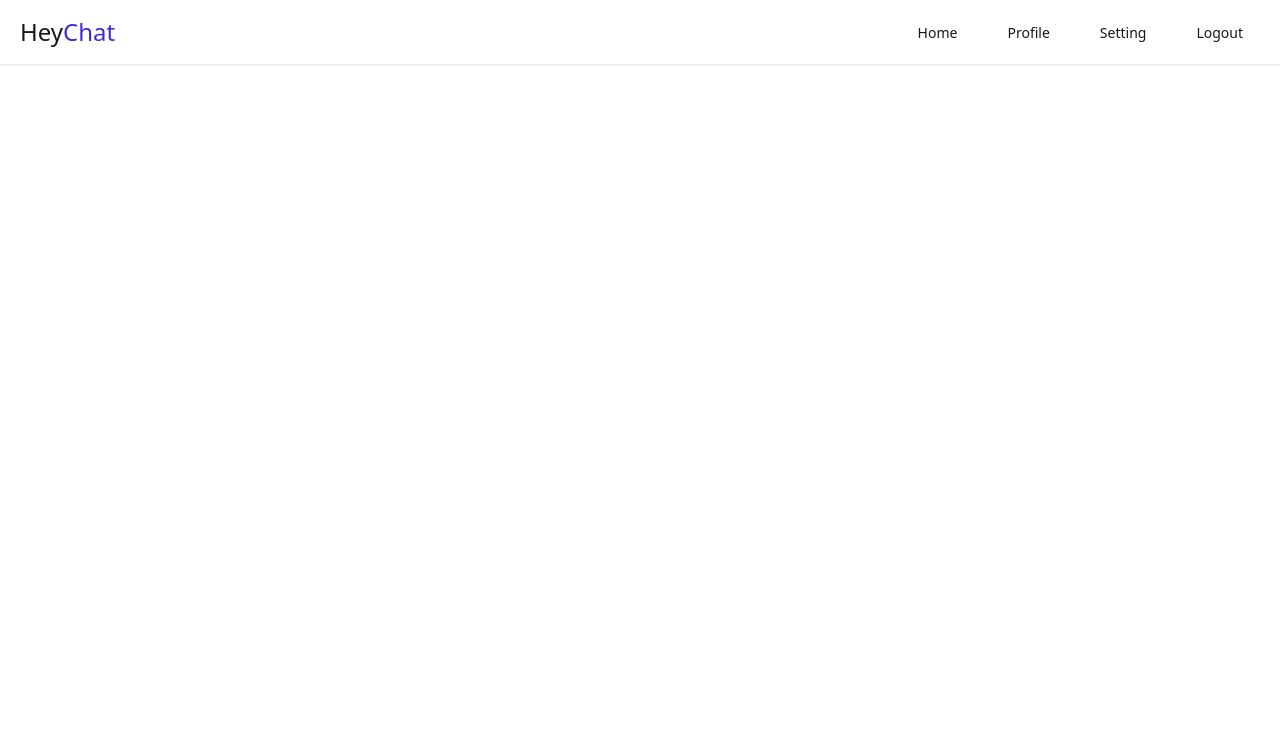
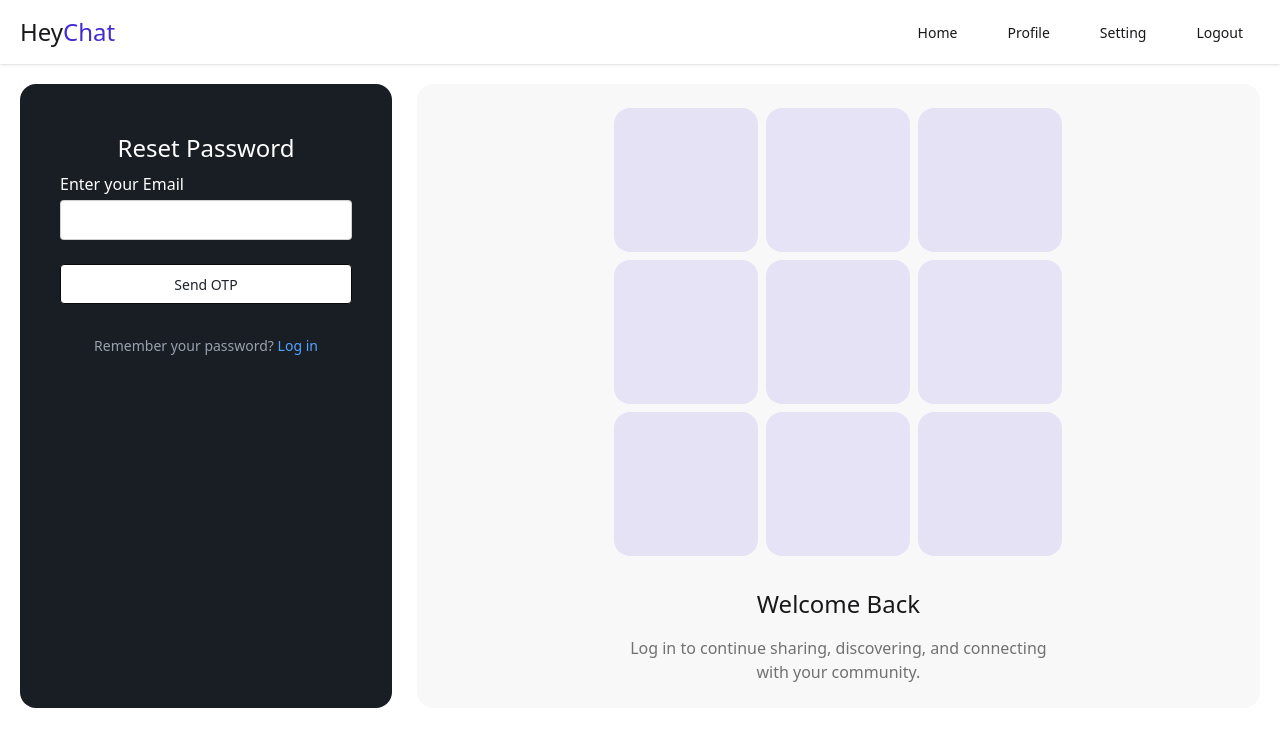
Before and after one commit to SyedSohail786/chat-app, a React (Vite) app in the folder frontend/: page /forgot-password in a window 1280 px wide. Shown: the top 746 px of the page. Built offline with nearby package versions, Linux system fonts and the light colour scheme; a web font is replaced by a local one.

Commit message:
forgot password page added

```diff
--- a/frontend/src/App.jsx
+++ b/frontend/src/App.jsx
@@ -5,6 +5,7 @@ import Login from "./pages/Login"
 import SignUp from "./pages/SignUp"
 import ProfilePage from "./pages/ProfilePage"
 import SettingPage from "./pages/SettingPage"
+import ForgotPassword from "./components/ForgotPassword"
 
 
 
@@ -21,6 +22,8 @@ function App() {
           <Route path="/signup" element={<SignUp/>}/>
           <Route path="/settings" element={<SettingPage/>}/>
           <Route path="/profile" element={<ProfilePage/>}/>
+          <Route path="/forgot-password" element={<ForgotPassword/>}/>
+
         </Routes>
       </main>
     </div>
--- /dev/null
+++ b/frontend/src/components/ForgotPassword.jsx
@@ -0,0 +1,115 @@
+import { useNavigate } from "react-router-dom";
+import AuthImagePattern from "../components/AuthImage";
+import { useState } from "react";
+
+export default function Login() {
+  const navigate = useNavigate()
+    const [step, setStep] = useState(1);
+  const [email, setEmail] = useState("");
+  const [otp, setOtp] = useState("");
+  const [newPassword, setNewPassword] = useState("");
+
+
+  const handleSubmit = (e) => {
+    e.preventDefault();
+
+    if (step === 1 && email) {
+      // TODO: send OTP to email
+      setStep(2);
+    } else if (step === 2 && otp) {
+      // TODO: verify OTP
+      setStep(3);
+    } else if (step === 3 && newPassword.length >= 8) {
+      // TODO: update password
+      navigate("/login");
+    }
+  };
+  return (
+    <div className="">
+      <div className="grid grid-cols-[30%_auto] gap-[2%] content-start p-5">
+
+        {/* Left side: Login Form */}
+        <div className="bg-[#191e24] p-10 rounded-2xl text-white w-full">
+      <h1 className="text-2xl py-2 text-center">Reset Password</h1>
+
+      <form className="space-y-4" onSubmit={handleSubmit}>
+        {/* Step 1: Email */}
+        {step >= 1 && (
+          <div>
+            <label className="block mb-1">Enter your Email</label>
+            <input
+              type="email"
+              className="input w-full"
+              required
+              placeholder="mail@site.com"
+              value={email}
+              onChange={(e) => setEmail(e.target.value)}
+            />
+          </div>
+        )}
+
+        {/* Step 2: OTP */}
+        {step >= 2 && (
+          <div>
+            <label className="block mb-1">Enter OTP</label>
+            <input
+              type="text"
+              className="input w-full"
+              required
+              placeholder="6-digit OTP"
+              maxLength="6"
+              value={otp}
+              onChange={(e) => setOtp(e.target.value)}
+            />
+          </div>
+        )}
+
+        {/* Step 3: New Password */}
+        {step >= 3 && (
+          <div>
+            <label className="block mb-1">Set New Password</label>
+            <input
+              type="password"
+              className="input w-full"
+              required
+              placeholder="Create new password"
+              value={newPassword}
+              onChange={(e) => setNewPassword(e.target.value)}
+              minLength="8"
+              pattern="(?=.*\d)(?=.*[a-z])(?=.*[A-Z]).{8,}"
+              title="At least one number, one lowercase and one uppercase letter"
+            />
+          </div>
+        )}
+
+        <button
+          type="submit"
+          className="btn btn-neutral btn-outline bg-white text-[#1d232a] w-full mt-2"
+        >
+          {step === 1
+            ? "Send OTP"
+            : step === 2
+            ? "Verify OTP"
+            : "Reset Password"}
+        </button>
+
+        <p className="text-center text-sm mt-4 text-gray-400">
+          Remember your password?{" "}
+          <a href="/login" className="text-blue-400 hover:underline">
+            Log in
+          </a>
+        </p>
+      </form>
+    </div>
+
+        {/* Right side image/description */}
+        <div className="grow">
+          <AuthImagePattern
+            title="Welcome Back"
+            subtitle="Log in to continue sharing, discovering, and connecting with your community."
+          />
+        </div>
+      </div>
+    </div>
+  );
+}
--- a/frontend/src/pages/Login.jsx
+++ b/frontend/src/pages/Login.jsx
@@ -36,7 +36,7 @@ export default function Login() {
                 title="Enter your password"
               />
             </div>
-
+            <p className="text-sm mt-4 text-gray-400">Forgot Password? <a className="cursor-pointer hover:underline text-sm mt-4 text-blue-400" onClick={e=>navigate("/forgot-password")}>Reset</a></p>
             {/* Submit Button */}
             <button
               className="btn btn-neutral btn-outline bg-white text-[#1d232a] w-full mt-2"
```
